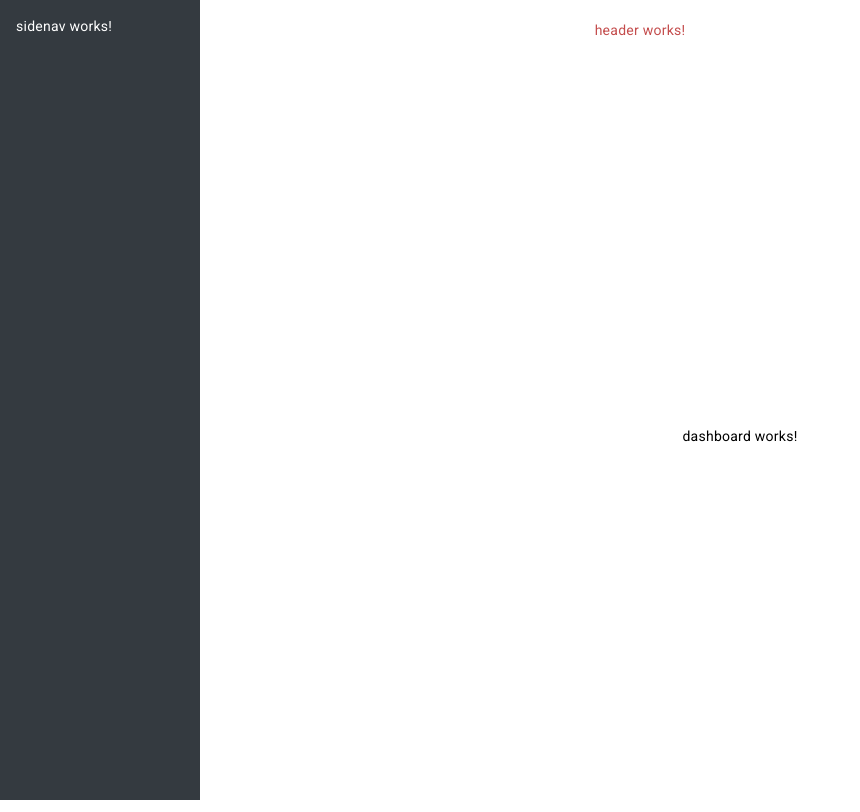
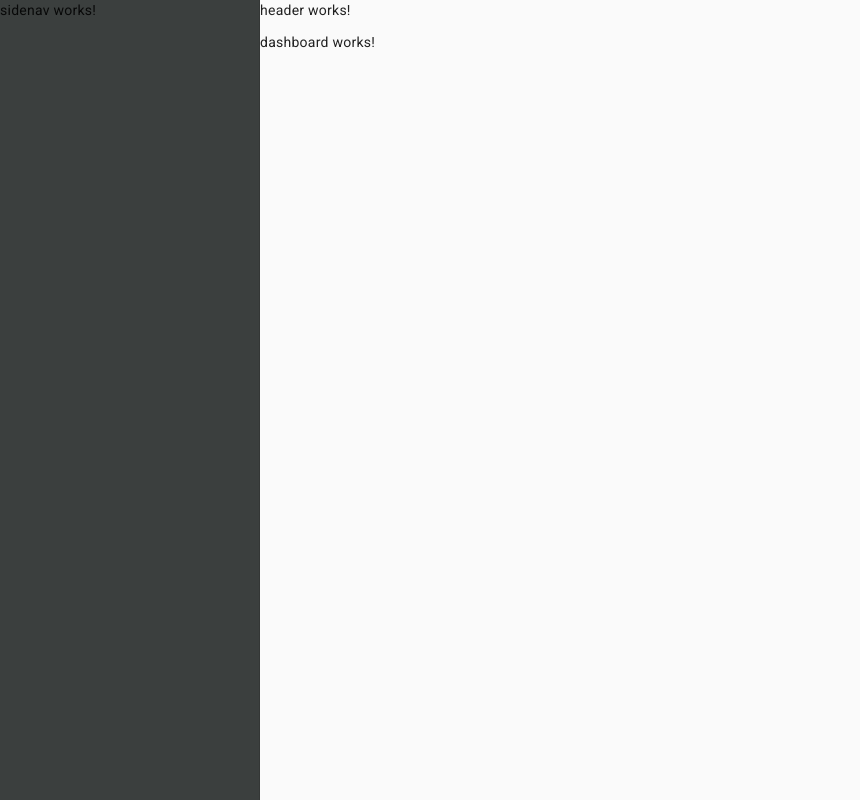
Before and after one commit to Vikash8460/kaAdmin, an Angular app: page /admin/dashboard in a window 1280 px wide. Shown: the whole page, without its empty margins (0-860 px from the left). Built offline with nearby package versions, Linux system fonts and the light colour scheme.

Commit message:
write the code in side of layout

```diff
--- a/src/app/components/layout/layout.component.html
+++ b/src/app/components/layout/layout.component.html
@@ -1,3 +1,10 @@
-<app-header></app-header>
-<app-dashboard></app-dashboard>
-<app-sidenav></app-sidenav>
+<mat-drawer-container>
+    <mat-drawer mode="side" [opened]="sideBarOpen">
+      <app-sidenav></app-sidenav>
+    </mat-drawer>
+    <mat-drawer-content>
+      <app-header (toggleSidebarForMe)="sideBarToggler()"></app-header>
+      <router-outlet></router-outlet><br><br><br><br><br><br><br><br>
+      <!-- <app-footer></app-footer> -->
+    </mat-drawer-content>
+  </mat-drawer-container>
--- a/src/app/components/layout/layout.component.scss
+++ b/src/app/components/layout/layout.component.scss
@@ -1,68 +1,14 @@
-// Base styles for consistency
-* {
-    margin: 0;
-    padding: 0;
-    box-sizing: border-box;
-  }
+:host {
+    display: flex;
+    flex-direction: column;
+    height: 100%;
 
-  body {
-    font-family: 'Arial', sans-serif;
-  }
+    mat-drawer-container {
+      height: 100%;
 
-  // App Header styles
-  app-header {
-    background-color: #16a9ac;
-    color: #c44d4d;
-    padding: 1rem 2rem;
-    text-align: center;
-
-    // Example of responsive design for smaller screens
-    @media (max-width: 768px) {
-      padding: 0.5rem 1rem;
+      mat-drawer {
+        width: 260px;
+        background: #3b3f3e;
+      }
     }
   }
-
-  // App Dashboard styles
-  app-dashboard {
-    display: flex;
-    flex-direction: column;
-    align-items: center;
-    justify-content: center;
-    padding: 2rem;
-    margin-left: 200px; // Assuming the sidenav is 200px wide
-    min-height: calc(100vh - 60px); // Assuming the header is 60px tall
-
-    // Responsive adjustments
-    @media (max-width: 768px) {
-      margin-left: 0;
-    }
-  }
-
-  // App Side Navigation styles
-  app-sidenav {
-    background-color: #343a40;
-    color: #ffffff;
-    position: fixed;
-    top: 0;
-    bottom: 0;
-    left: 0;
-    width: 200px;
-    padding: 1rem;
-
-    // Example of a simple hover effect for links or items in the sidenav
-    a {
-      color: #9fcdff;
-      text-decoration: none;
-
-      &:hover {
-        color: #bbe1ff;
-      }
-    }
-
-    // Responsive adjustments
-    @media (max-width: 768px) {
-      width: 100%;
-      height: auto;
-      position: relative;
-    }
-  }
--- a/src/app/components/layout/layout.component.ts
+++ b/src/app/components/layout/layout.component.ts
@@ -1,10 +1,32 @@
-import { Component } from '@angular/core';
+import { Component, OnInit } from '@angular/core';
+import { BreakpointObserver, Breakpoints } from '@angular/cdk/layout';
 
 @Component({
   selector: 'app-layout',
   templateUrl: './layout.component.html',
   styleUrl: './layout.component.scss'
 })
-export class LayoutComponent {
+export class LayoutComponent implements OnInit {
+  sideBarOpen = true;
+
+  // sideBarToggler() {
+  //   this.sideBarOpen = !this.sideBarOpen;
+  // }
+
+  constructor(private breakpointObserver: BreakpointObserver) { }
+  ngOnInit() {
+    this.breakpointObserver.observe([
+      Breakpoints.XSmall,
+      Breakpoints.Small,
+    ]).subscribe(result => {
+      if (result.matches) {
+        this.sideBarOpen = false; // Automatically close the sidebar on small devices
+      }
+    });
+  }
+
+  sideBarToggler() {
+    this.sideBarOpen = !this.sideBarOpen;
+  }
 
 }
--- a/src/app/modules/admin/admin.module.ts
+++ b/src/app/modules/admin/admin.module.ts
@@ -6,6 +6,8 @@ import { LayoutComponent } from '../../components/layout/layout.component';
 import { DashboardComponent } from '../../components/dashboard/dashboard.component';
 import { HeaderComponent } from '../../components/header/header.component';
 import { SidenavComponent } from '../../components/sidenav/sidenav.component';
+
+import { MatSidenavModule } from '@angular/material/sidenav';
 
 
 @NgModule({
@@ -17,7 +19,8 @@ import { SidenavComponent } from '../../components/sidenav/sidenav.component';
   ],
   imports: [
     CommonModule,
-    AdminRoutingModule
+    AdminRoutingModule,
+    MatSidenavModule, // Importing MatSidenavModule
   ]
 })
 export class AdminModule { }
```
